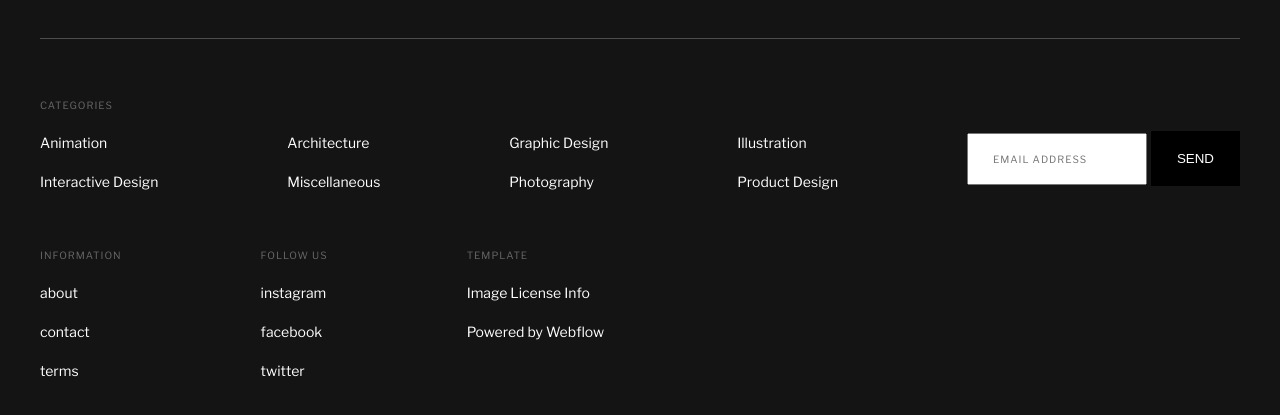
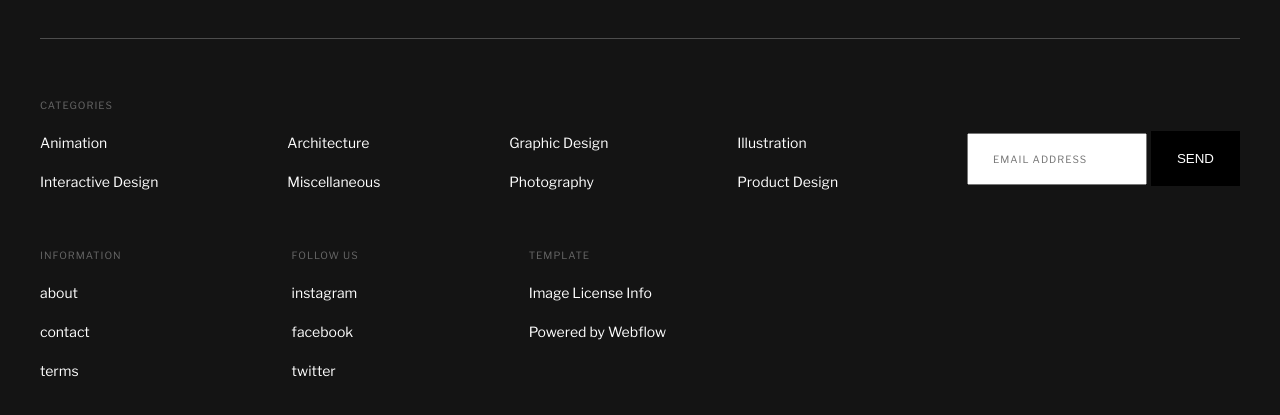
Before and after one commit to saiakune/noiceland, a plain HTML site: page index.html in a window 1280 px wide. Shown: the part 4316-4731 px from the top of the page. Drawn offline with nearby package versions, Linux system fonts and the light colour scheme; a web font is replaced by a local one.

Commit message:
Update style.css

```diff
--- a/style.css
+++ b/style.css
@@ -318,5 +318,5 @@ html,body{
     margin-top: 40px;
     display: flex;
     justify-content: flex-start;
-    gap: 139px;
+    gap: 170px;
 }
```
